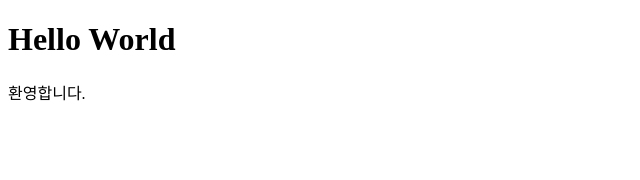
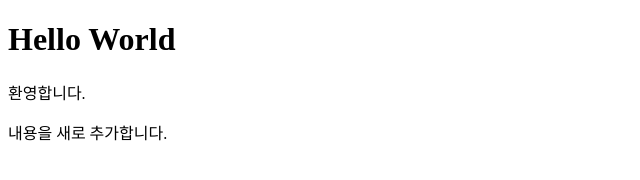
Before and after one commit to jeonbyungho72/first-repository, a plain HTML site: page index.html in a window 1280 px wide. Shown: the whole page, without its empty margins (0-640 px from the left). Drawn offline with Linux system fonts and the light colour scheme.

Commit message:
new commit

```diff
--- a/index.html
+++ b/index.html
@@ -1,12 +1,16 @@
 <!DOCTYPE html>
 <html lang="ko">
+
 <head>
     <meta charset="UTF-8">
     <meta name="viewport" content="width=device-width, initial-scale=1.0">
     <title>lending page</title>
 </head>
+
 <body>
     <h1>Hello World</h1>
     <p>환영합니다.</p>
+    <p>내용을 새로 추가합니다.</p>
 </body>
+
 </html>
```
